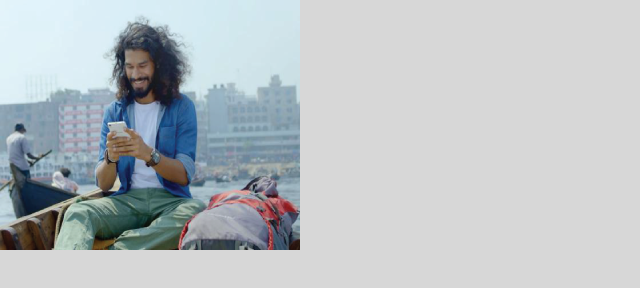
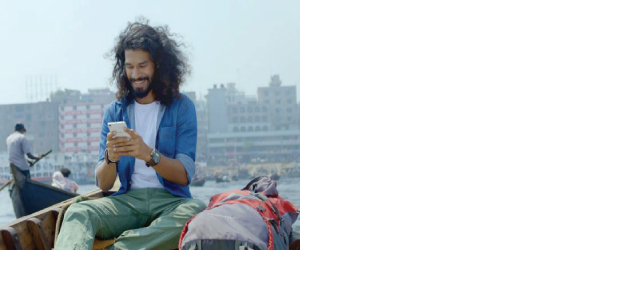
Before and after one commit to satuhin95/wowslider-louvers-demo, a plain HTML site: page index.html in a window 1280 px wide. Shown: the whole page, without its empty margins (0-640 px from the left). Drawn offline with Linux system fonts and the light colour scheme; a web font is replaced by a local one.

Commit message:
background color updated

```diff
--- a/index.html
+++ b/index.html
@@ -11,7 +11,7 @@
 	<!-- End WOWSlider.com HEAD section -->
 
 </head>
-<body style="background-color:#d7d7d7;margin:auto">
+<body style="margin:auto">
 		<div id="wowslider-container1">
 	<div class="ws_images"><ul>
 		<li><img src="data1/images/1.png" alt="a" title="a" id="wows1_0"/></li>
```
